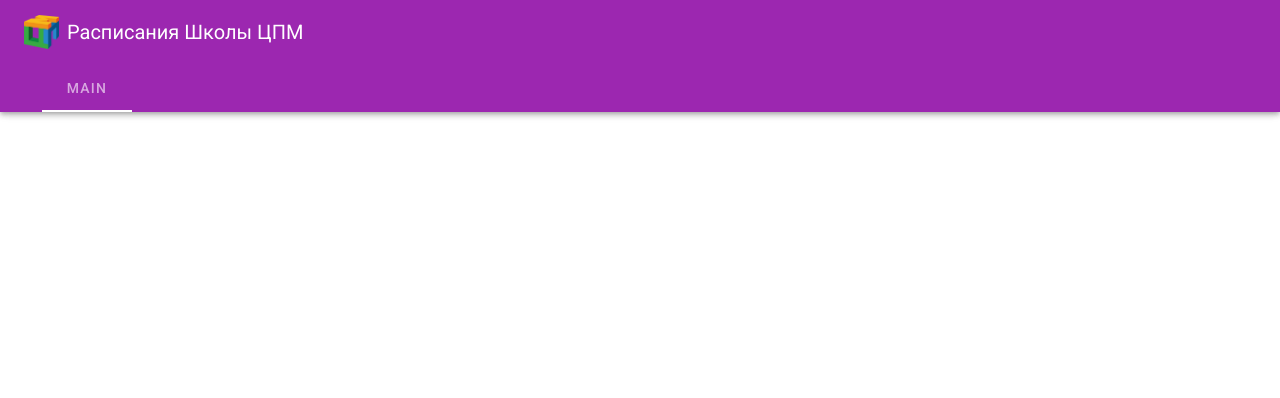
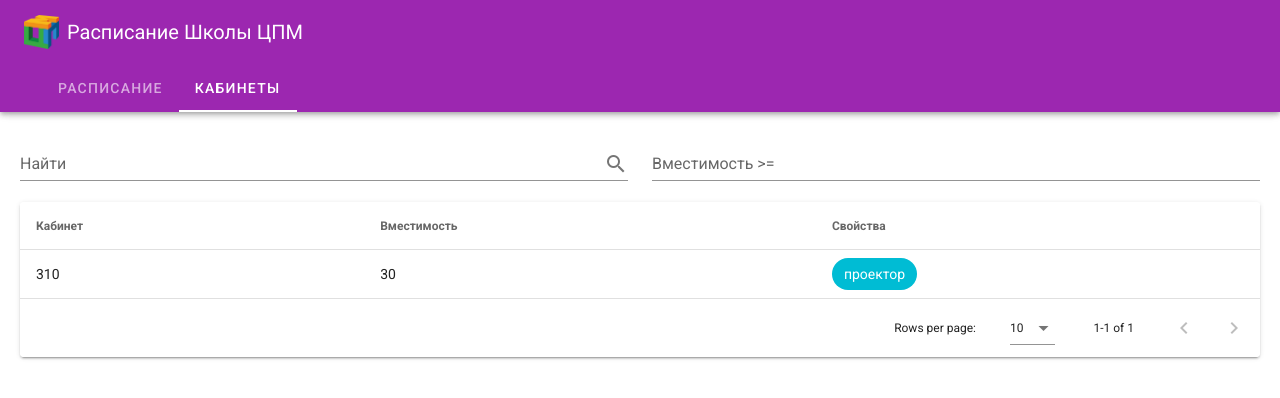
Before and after one commit to maksim-mshp/cpm-schedule, a Vue app: page /classrooms in a window 1280 px wide. Shown: the top 398 px of the page. Built offline with nearby package versions, Linux system fonts and the light colour scheme.

Commit message:
таблица кабинетов

```diff
--- a/src/App.vue
+++ b/src/App.vue
@@ -9,10 +9,11 @@
 					max-width="35"
 					contain
 				></v-img>
-				<v-toolbar-title>Расписания Школы ЦПМ</v-toolbar-title>
+				<v-toolbar-title>Расписание Школы ЦПМ</v-toolbar-title>
 				<template v-slot:extension>
 					<v-tabs align-with-title>
-						<v-tab to="/">Main</v-tab>
+						<v-tab to="/">Расписание</v-tab>
+						<v-tab to="/classrooms">Кабинеты</v-tab>
 					</v-tabs>
 				</template>
 			</v-app-bar>
--- a/src/router/index.js
+++ b/src/router/index.js
@@ -8,6 +8,10 @@ const routes = [
 		path: "/",
 		component: () => import("../views/Main.vue"),
 	},
+	{
+		path: "/classrooms",
+		component: () => import("../views/Classrooms.vue"),
+	},
 ];
 
 const router = new VueRouter({
--- /dev/null
+++ b/src/views/Classrooms.vue
@@ -0,0 +1,93 @@
+<template>
+	<div>
+		<v-row>
+			<v-col>
+				<v-text-field
+					v-model="search"
+					append-icon="mdi-magnify"
+					label="Найти"
+					single-line
+					hide-details
+				></v-text-field></v-col
+			><v-col>
+				<v-text-field
+					v-model="capacity"
+					type="number"
+					label="Вместимость >="
+				></v-text-field
+			></v-col>
+		</v-row>
+		<v-card>
+			<v-data-table :headers="headers" :items="items" :search="search">
+				<template v-slot:item.properties="{ item }">
+					<v-chip
+						:dark="getChips(i).dark"
+						class="mr-2"
+						v-for="i in item.properties"
+						:color="getChips(i).color"
+						:key="i.name"
+						:data="i"
+					>
+						{{ getChips(i).text }}
+					</v-chip>
+				</template>
+			</v-data-table></v-card
+		>
+	</div>
+</template>
+
+<script>
+export default {
+	name: "Classrooms",
+	data: () => ({
+		search: "",
+		items: [
+			{
+				name: "310",
+				capacity: 30,
+				properties: ["projector"],
+			},
+		],
+		colors: {
+			projector: {
+				color: "cyan",
+				dark: true,
+				text: "проектор",
+			},
+		},
+		capacity: "",
+	}),
+	methods: {
+		getChips(item) {
+			return {
+				color: this.colors[item].color,
+				dark: this.colors[item].dark,
+				text: this.colors[item].text,
+			};
+		},
+	},
+	computed: {
+		headers() {
+			return [
+				{
+					text: "Кабинет",
+					align: "start",
+					value: "name",
+				},
+				{
+					text: "Вместимость",
+					value: "capacity",
+					filter: (value) => {
+						if (!this.capacity) return true;
+
+						return value >= parseInt(this.capacity);
+					},
+				},
+				{ text: "Свойства", value: "properties" },
+			];
+		},
+	},
+};
+</script>
+
+<style></style>
```
